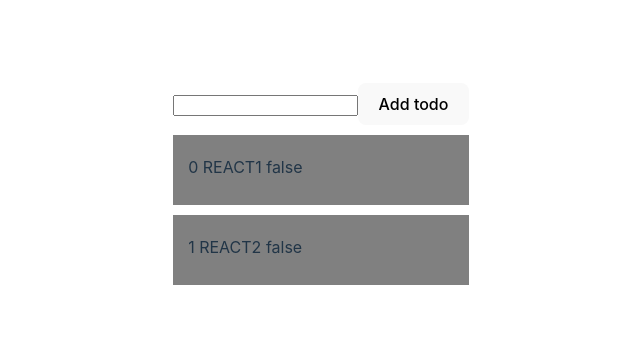
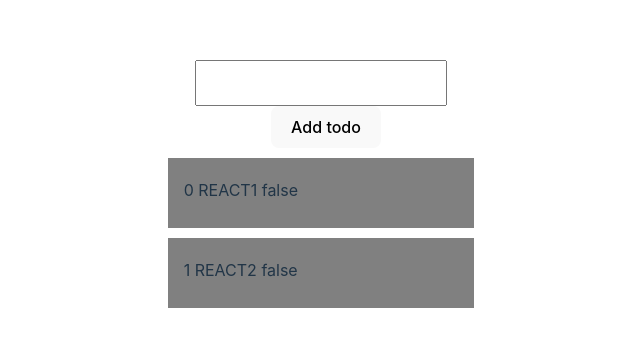
Before and after one commit to nguyenvanlamm/todolist, a React (Vite) app: page / in a window 1280 px wide. Shown: the part 216-562 px from the top of the page, without its empty margins (319-959 px from the left). Built offline with nearby package versions, Linux system fonts and the light colour scheme; no server answers.

Commit message:
Update UI

```diff
--- a/src/components/ListTodo.tsx
+++ b/src/components/ListTodo.tsx
@@ -20,8 +20,8 @@ const ListTodo = () => {
     return (
         <>
             <div className='flex flex-col'>
-                <input type='text' value={valueInput} onChange={(e) => setValueInput(e.target.value)}></input>
-                <button onClick={UpdateState}>Add todo</button>
+                <input type='text' style={{width:"80%", height: "40px"}} value={valueInput} onChange={(e) => setValueInput(e.target.value)}></input>
+                <button style={{marginLeft: "10px"}} onClick={UpdateState}>Add todo</button>
             </div>
             {listTodo == null ? <div>Not todo</div> : <div className=''>{
                 listTodo.map((item: DataTodo) => <div>
--- a/src/components/Todo.tsx
+++ b/src/components/Todo.tsx
@@ -23,7 +23,7 @@ const Todo = (dataTodo: DataTodo) => {
 
     return (
         <>
-            <IconContext.Provider value={{color: 'blue'}}>
+            <IconContext.Provider value={{color: 'green'}}>
                 <div onClick={CheckDoneTodo} style={{ display: "flex", paddingTop: "20px", paddingLeft: "5%", paddingRight: "5%", marginTop: "10px", backgroundColor: "gray", justifyContent: "space-between"}}>
                     <div style={styleText}>{dataTodo.id} {dataTodo.title} {dataTodo.completed ? "true" : "false"}</div>
                     {dataTodo.completed ? <SiCheckmarx></SiCheckmarx> : <></>}
```
